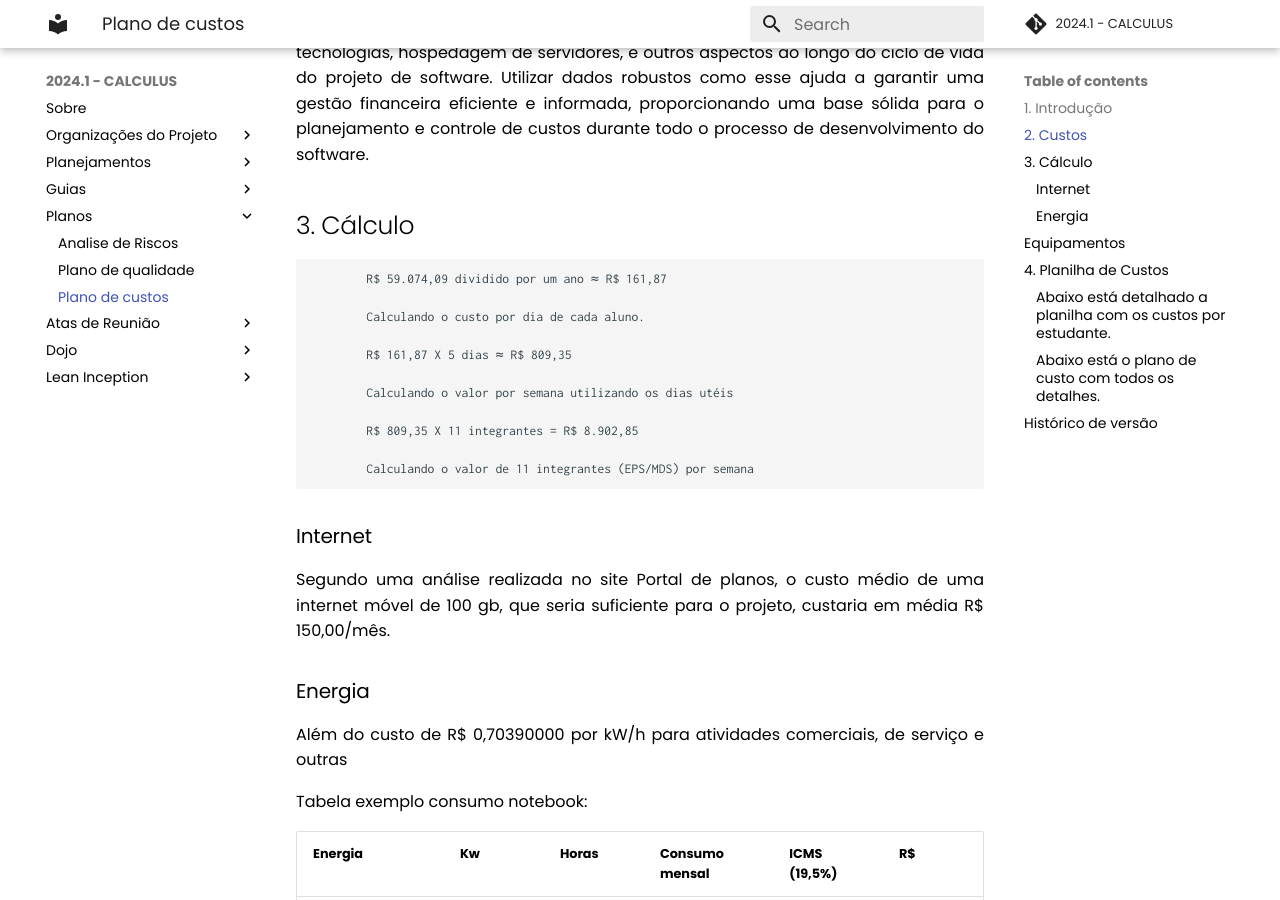
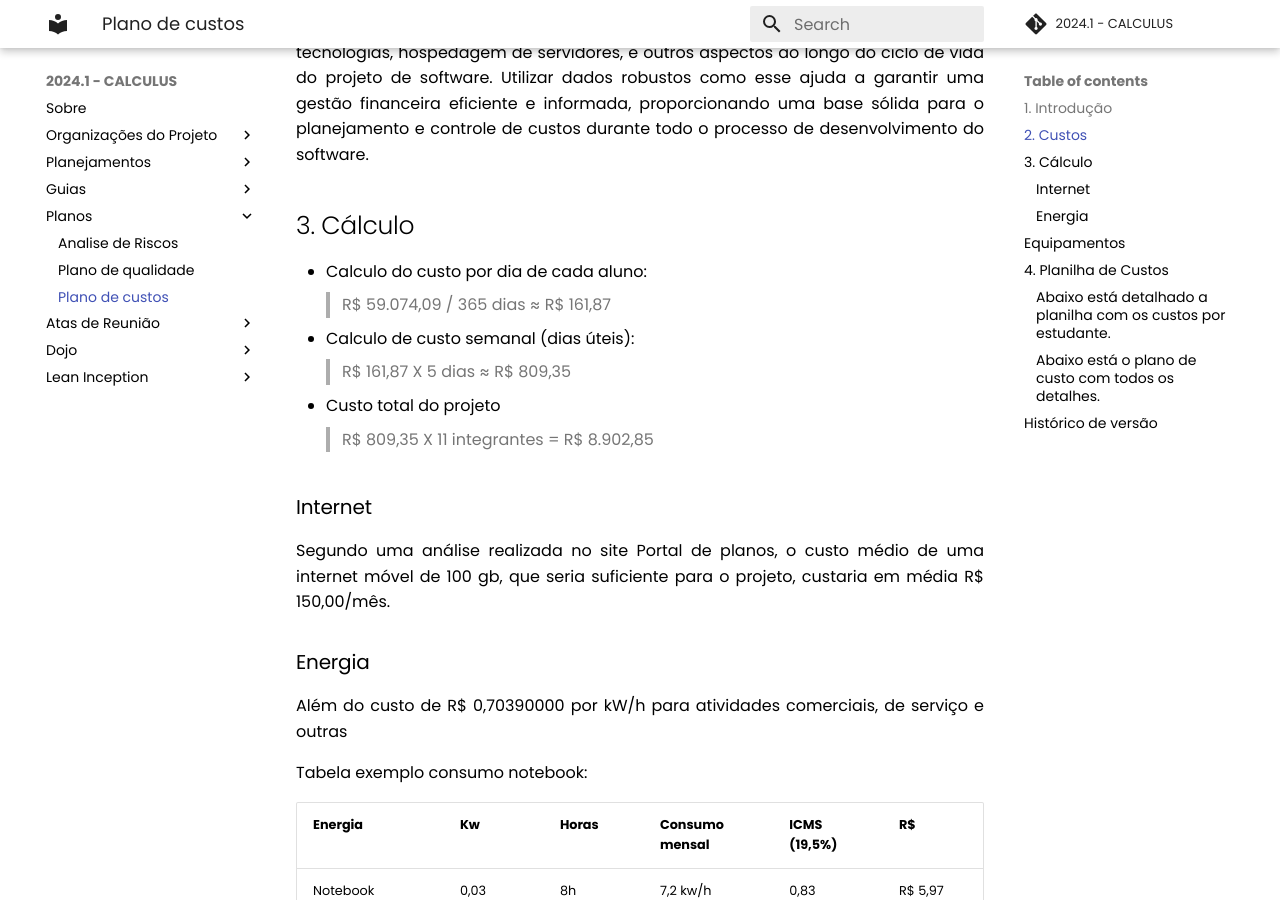
Before and after one commit to fga-eps-mds/2024.1-CALCULUS-DOC, an MkDocs documentation site: the page built from docs/planos/planos_custos.md, in a window 1280 px wide and 900 px high, scrolled down 877 px. Built offline with MkDocs 1.6.1 and Material for MkDocs 9.7.7, drawn with Linux system fonts in a browser that asks for light colours; comment, search, counter and statistics services are not loaded.

Commit message:
docs(#100): ajustando custos

```diff
--- a/docs/planos/planos_custos.md
+++ b/docs/planos/planos_custos.md
@@ -16,18 +16,12 @@ Essa referência de custos é um ponto de partida valioso para estimar os gastos
 
 
 ## 3. Cálculo
-
-            R$ 59.074,09 dividido por um ano ≈ R$ 161,87
-
-            Calculando o custo por dia de cada aluno.
-
-            R$ 161,87 X 5 dias ≈ R$ 809,35
-
-            Calculando o valor por semana utilizando os dias utéis
-
-            R$ 809,35 X 11 integrantes = R$ 8.902,85
-
-            Calculando o valor de 11 integrantes (EPS/MDS) por semana
+- Calculo do custo por dia de cada aluno:
+> R$ 59.074,09 / 365 dias ≈ R$ 161,87
+- Calculo de custo semanal (dias úteis):
+> R$ 161,87 X 5 dias ≈ R$ 809,35
+- Custo total do projeto
+> R$ 809,35 X 11 integrantes = R$ 8.902,85
 
 ### Internet
 Segundo uma análise realizada no site Portal de planos, o custo médio de uma internet móvel de 100 gb, que seria suficiente para o projeto, custaria em média R$ 150,00/mês.
```
